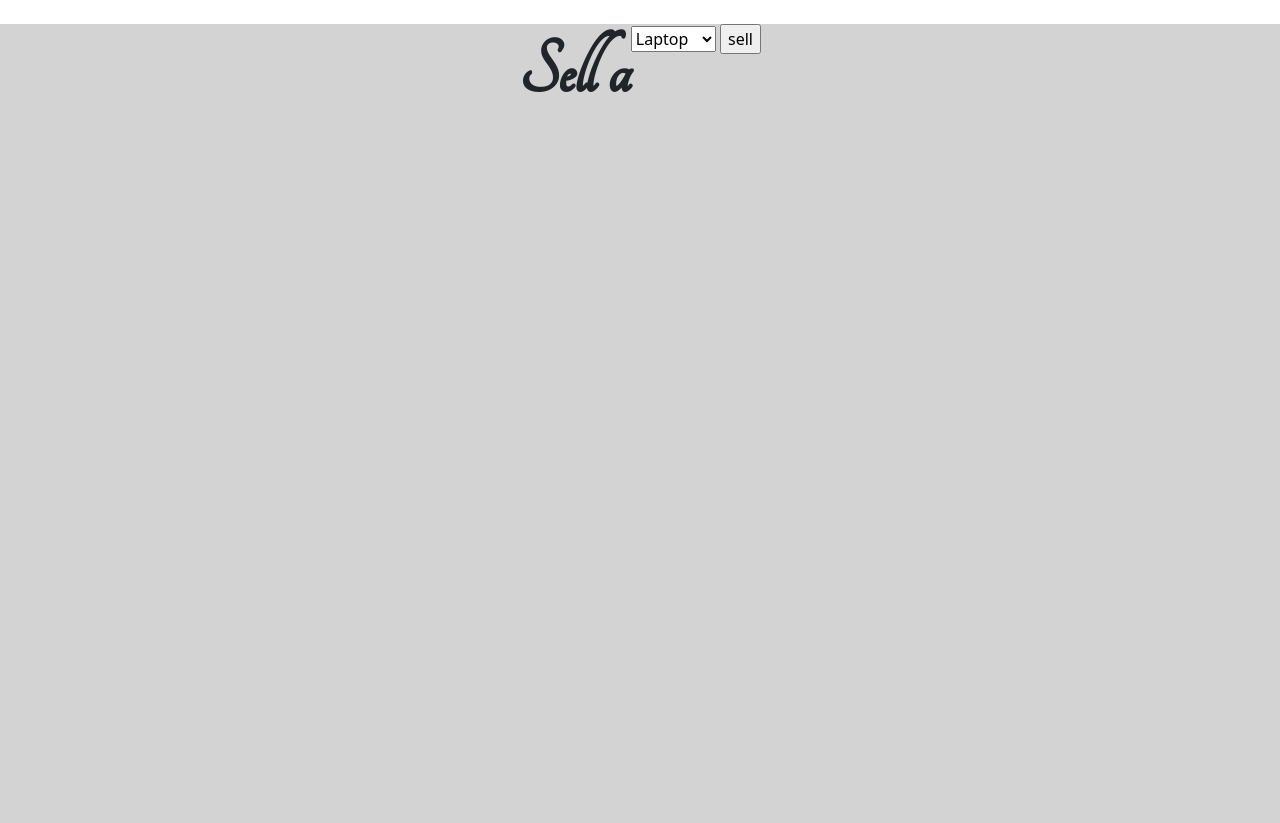
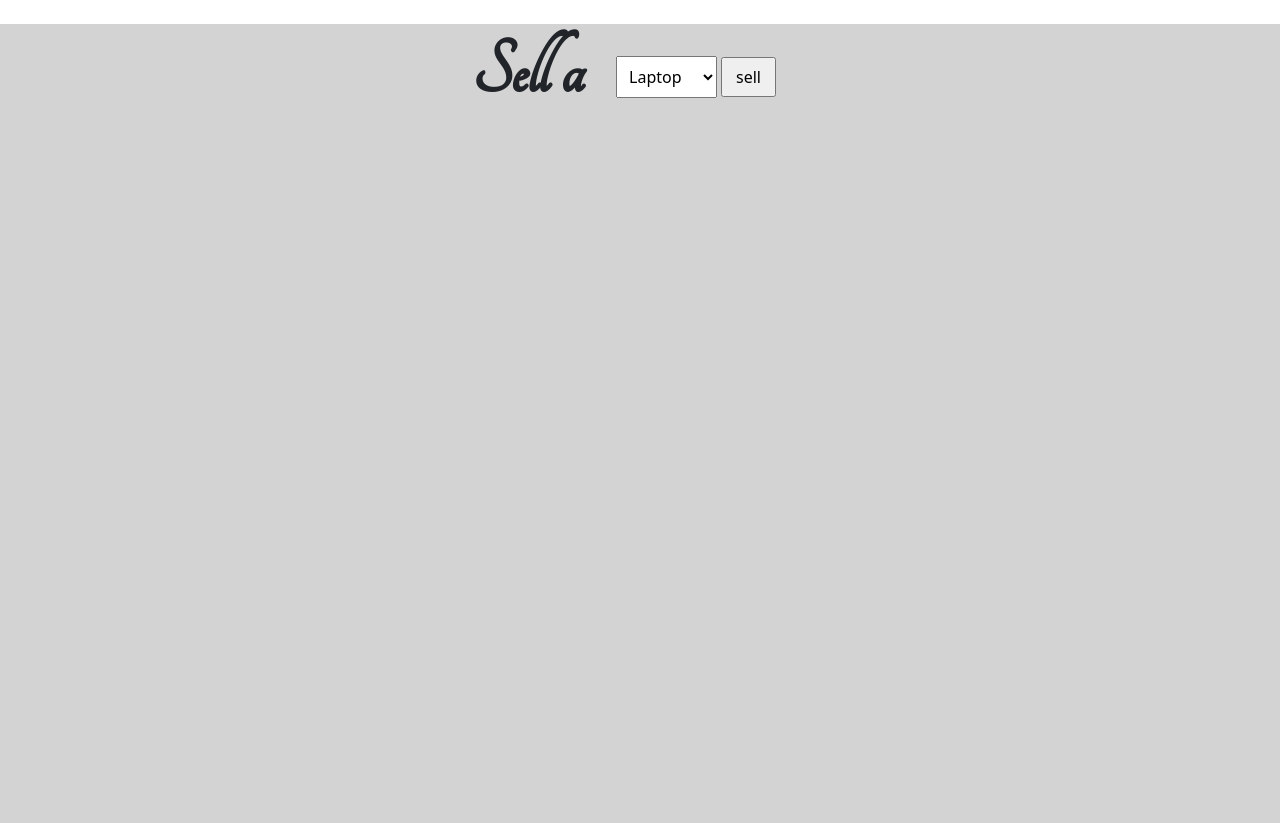
Before and after one commit to piotrwiatr/Tidy, a Django app: page / in a window 1280 px wide. Shown: the part 89-912 px from the top of the page. Run offline with Django 4.2, Linux system fonts and the light colour scheme.

Commit message:
added submit button

```diff
--- a/Tidy/main/static/main/css/index.css
+++ b/Tidy/main/static/main/css/index.css
@@ -14,6 +14,18 @@
     justify-content: space-between;
 }
 
+#getCategory {
+    margin: 2em;
+}
+
+#getCategory select {
+    padding: 0.5em;
+}
+
+.submit-button {
+    padding: 0.35em 0.8em;
+}
+
 .selling-text {
     font-family: 'Tangerine', cursive;
     font-weight: bold;
```
